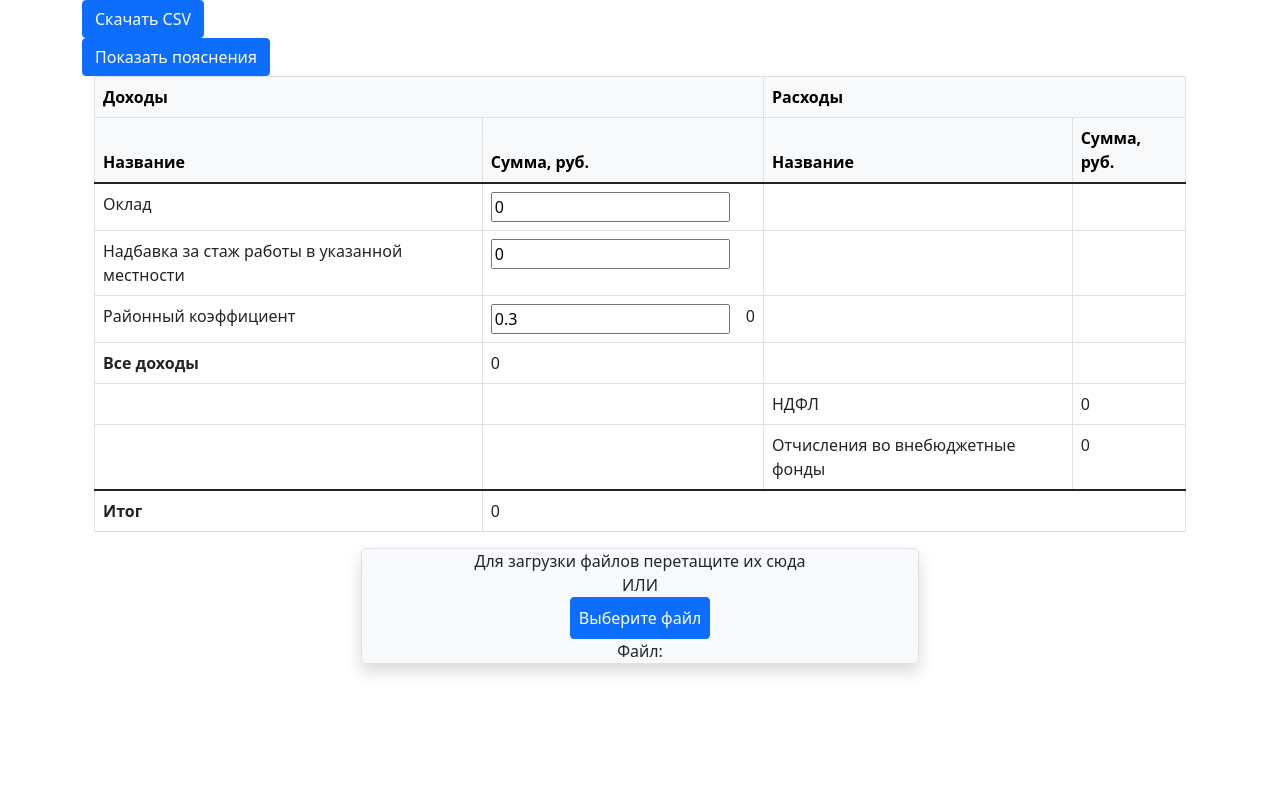
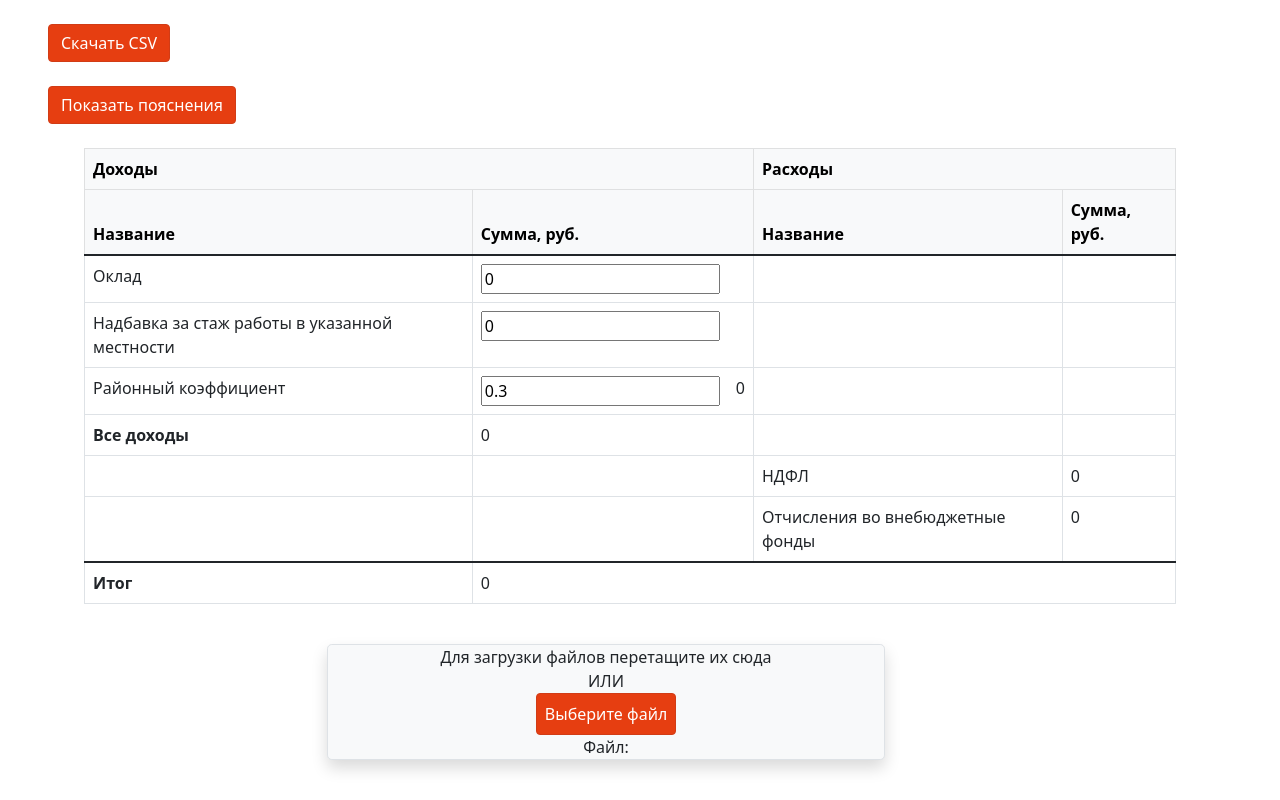
Before and after one commit to LordCalm/TCO_calculator, a Vue app: page / in a window 1280 px wide. Built offline with nearby package versions, Linux system fonts and the light colour scheme; what vue-papa-parse would draw is missing.

Commit message:
Add files via upload

```diff
--- a/src/App.vue
+++ b/src/App.vue
@@ -122,16 +122,16 @@ export default {
 
 <template>
   <div class="container-fluid">
-    <div class="container">
+    <div class="container m-4">
       <button class="btn btn-primary" type="button" v-on:click="Download_csv">
         Скачать CSV
       </button>
     </div>
-    <div class="container">
+    <div class="container m-4">
       <button class="btn btn-primary" type="button" data-bs-toggle="collapse" data-bs-target="#collapseExplanations" aria-expanded="false" aria-controls="collapseExplanations">
         Показать пояснения
       </button>
-      <div class="introduction fs-5 text-wrap collapse" id="collapseExplanations">
+      <div class="introduction fs-5 text-wrap collapse m-3" id="collapseExplanations">
         Методика ТСО (Total cost of ownership — совокупная стоимость владения) разработана в конце 80-х компанией Gartner Group
         для определения финансовых затрат на владение компьютерами.
         Методика была усовершенствована в 1994 г. фирмой Intepose и переработана в полноценную модель анализа
@@ -153,7 +153,7 @@ export default {
           <p class="introduction fs-5 text-wrap text-center p-2">Модель TCO, предложенная Gartner Group</p>
         </div>
       </div>
-      <div class="container table-responsive">
+      <div class="container table-responsive m-4">
         <table class="table table-bordered">
           <thead class="table-light">
             <tr>
@@ -242,7 +242,7 @@ export default {
         </table>
       </div>
     </div>
-    <div class="container">
+    <div class="container m-4">
       <div
         class="dropzone container w-50 border rounded-3 shadow bg-light d-flex flex-column align-items-center"
         @dragenter.prevent="toggleActive"
@@ -271,7 +271,7 @@ export default {
     background-color: var(--bs-gray-200) !important;
 }
 .active-dropzone label {
-    border-color: var(--bs-orange) !important;
-    background-color: var(--bs-orange) !important;
+    border-color:  #D13C16 !important;
+    background-color: #FF6000 !important;
 }
 </style>
```
Also changed, not shown: src/assets/bootstrap.css.
